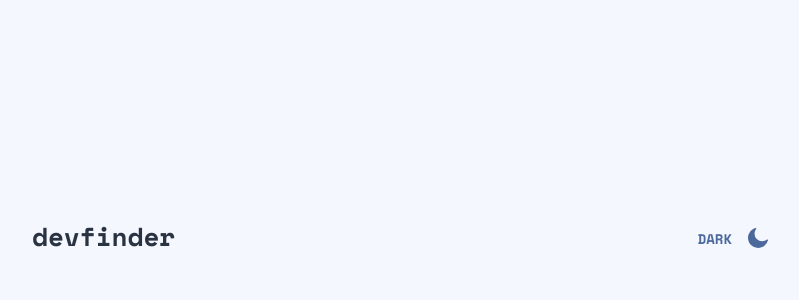
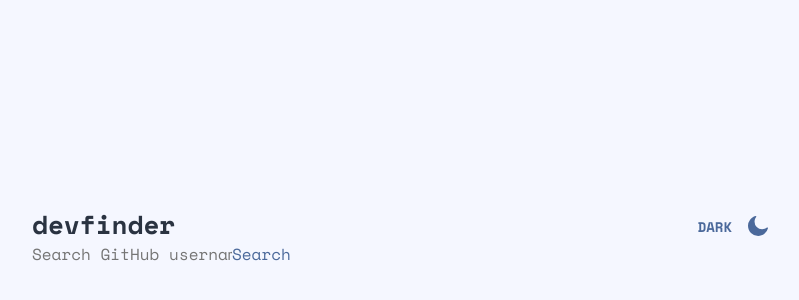
Before and after one commit to mattari97/github-user-search-app, a Vue app: page / in a window 1280 px wide. Shown: the part 162-462 px from the top of the page, without its empty margins (240-1039 px from the left). Built offline with nearby package versions, Linux system fonts and the light colour scheme.

Commit message:
Create sidebar

```diff
--- a/src/App.vue
+++ b/src/App.vue
@@ -1,9 +1,11 @@
 <script setup lang="ts">
-import MainHeader from '@/components/MainHeader.vue'
+import MainHeader from '@/components/MainHeader.vue';
+import SearchBar from '@/components/SearchBar.vue';
 </script>
 
 <template>
   <MainHeader />
+  <SearchBar />
 </template>
 
 <style scoped></style>
--- /dev/null
+++ b/src/components/SearchBar.vue
@@ -0,0 +1,22 @@
+<script setup lang="ts">
+import { ref, type Ref } from 'vue';
+import type { TSearchError } from '@/types';
+
+const error: Ref<TSearchError> = ref(null);
+const username: Ref<string> = ref('');
+const handleSearch = () => {
+  console.log(username.value);
+};
+</script>
+
+<template>
+  <section>
+    <input
+      v-model="username"
+      type="text"
+      placeholder="Search GitHub username..."
+    />
+    <span v-if="error">{{ error }}</span>
+    <button @click="handleSearch">Search</button>
+  </section>
+</template>
--- a/src/types.ts
+++ b/src/types.ts
@@ -1,2 +1,3 @@
-export type TTheme = 'light' | 'dark'
-export type TThemeLabel = 'Light' | 'Dark'
+export type TTheme = 'light' | 'dark';
+export type TThemeLabel = 'Light' | 'Dark';
+export type TSearchError = 'No results' | null;
```
